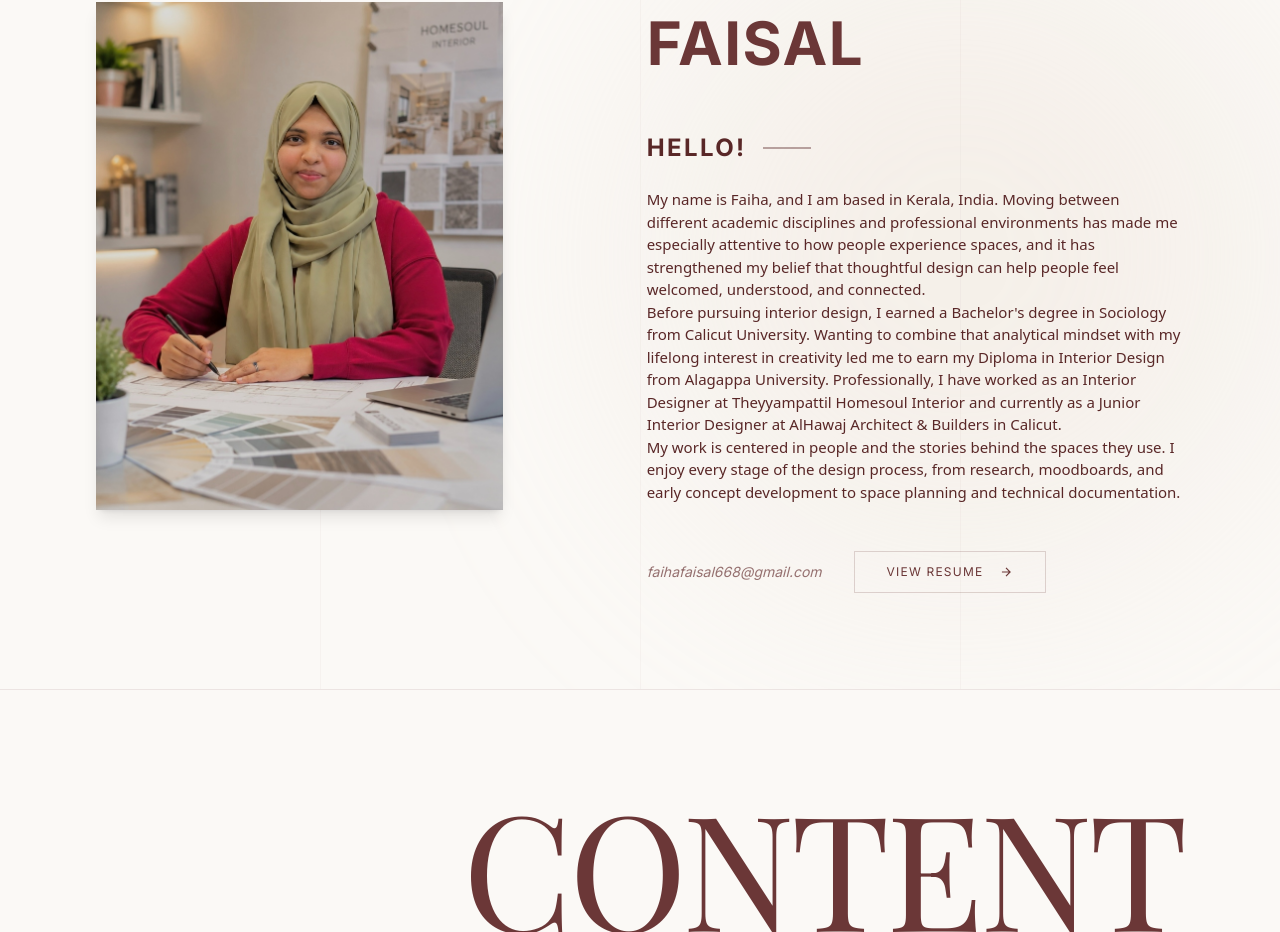
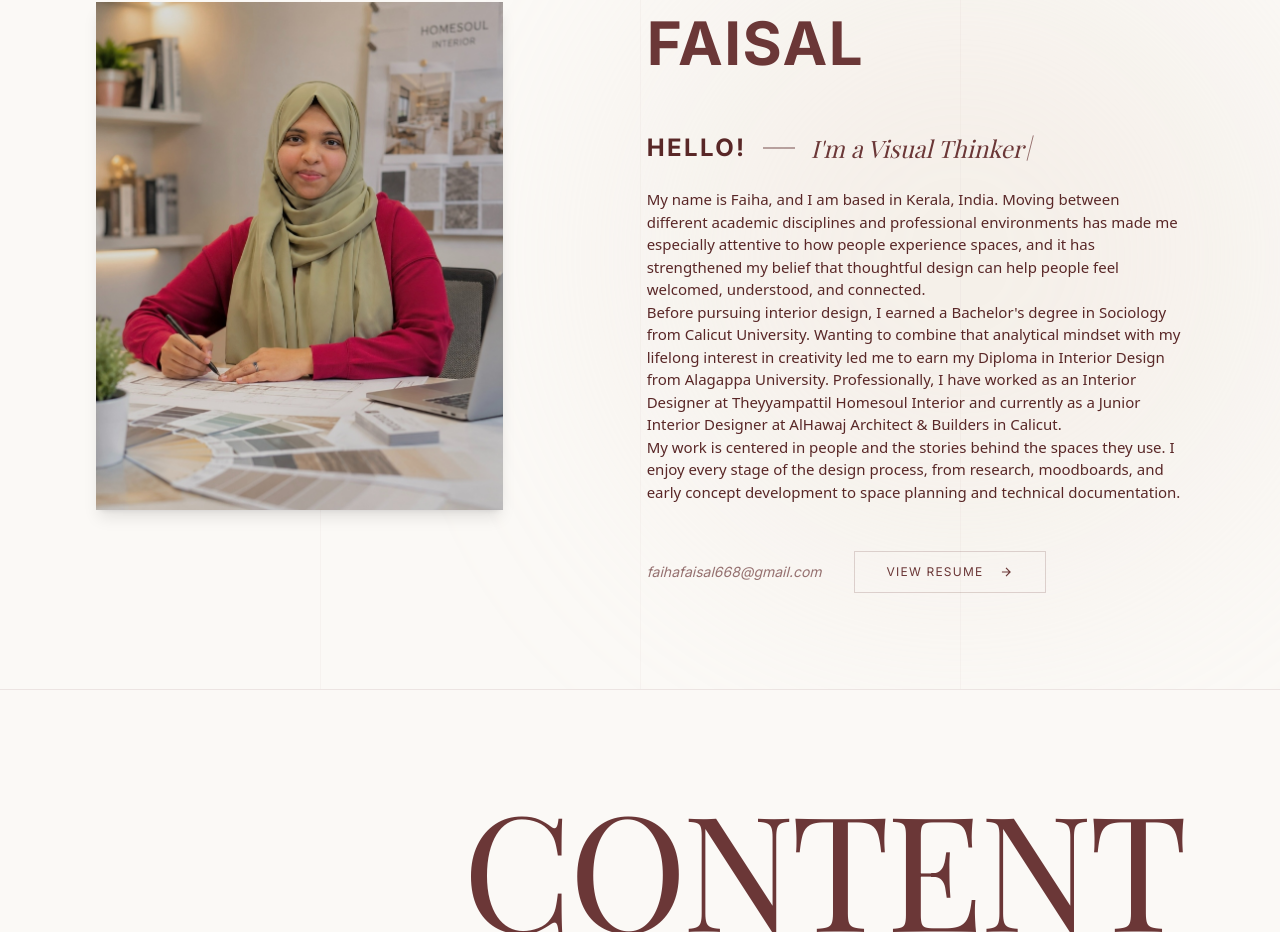
Before and after one commit to mariyam00786/faiha, a Next.js app: page / in a window 1280 px wide. Shown: the part 977-1909 px from the top of the page. Built offline with nearby package versions, Linux system fonts and the light colour scheme; a web font is replaced by a local one.

Commit message:
Add custom Typewriter animation to Profile Intro section

```diff
--- a/src/components/ProfileIntro.tsx
+++ b/src/components/ProfileIntro.tsx
@@ -1,5 +1,6 @@
 import Image from "next/image";
 import { siteData } from "@/data/site";
+import { Typewriter } from "./Typewriter";
 
 export function ProfileIntro() {
   return (
@@ -35,10 +36,13 @@ export function ProfileIntro() {
             FAIHA<br/>FAISAL
           </h2>
 
-          <h3 className="font-sans font-bold text-xl md:text-2xl text-brand-text uppercase tracking-widest mb-6 flex items-center gap-4">
-            HELLO!
-            <div className="h-[2px] w-12 bg-brand-text/40"></div>
-          </h3>
+          <div className="font-sans text-xl md:text-2xl text-brand-dark mb-6 flex flex-col md:flex-row md:items-center gap-2 md:gap-4">
+            <span className="font-bold uppercase tracking-widest text-brand-text">HELLO!</span>
+            <span className="hidden md:block w-8 h-[2px] bg-brand-text/40"></span>
+            <span className="font-serif italic text-brand-dark h-8 flex items-center">
+              I&apos;m <span className="ml-[6px]"><Typewriter /></span>
+            </span>
+          </div>
 
           <div className="prose prose-p:font-sans prose-p:italic prose-p:text-brand-dark/90 prose-p:leading-[1.8] text-[14px] md:text-[15px] max-w-2xl mb-12">
             {siteData.about.bio.split('\n\n').map((paragraph, i) => (
--- /dev/null
+++ b/src/components/Typewriter.tsx
@@ -0,0 +1,50 @@
+"use client";
+import { useState, useEffect } from "react";
+
+const phrases = [
+  "an Interior Designer",
+  "a Visual Thinker",
+  "a Space Planner",
+  "a Forever Student"
+];
+
+export function Typewriter() {
+  const [text, setText] = useState("");
+  const [phraseIndex, setPhraseIndex] = useState(0);
+  const [isDeleting, setIsDeleting] = useState(false);
+
+  useEffect(() => {
+    const currentPhrase = phrases[phraseIndex];
+    let timeoutId: NodeJS.Timeout;
+
+    if (isDeleting) {
+      if (text === "") {
+        setIsDeleting(false);
+        setPhraseIndex((prev) => (prev + 1) % phrases.length);
+      } else {
+        timeoutId = setTimeout(() => {
+          setText(currentPhrase.substring(0, text.length - 1));
+        }, 50);
+      }
+    } else {
+      if (text === currentPhrase) {
+        timeoutId = setTimeout(() => {
+          setIsDeleting(true);
+        }, 2000);
+      } else {
+        timeoutId = setTimeout(() => {
+          setText(currentPhrase.substring(0, text.length + 1));
+        }, 100);
+      }
+    }
+
+    return () => clearTimeout(timeoutId);
+  }, [text, isDeleting, phraseIndex]);
+
+  return (
+    <span className="inline-block">
+      {text}
+      <span className="animate-[pulse_1s_infinite] ml-[2px] opacity-70 -translate-y-[2px] inline-block">|</span>
+    </span>
+  );
+}
```
